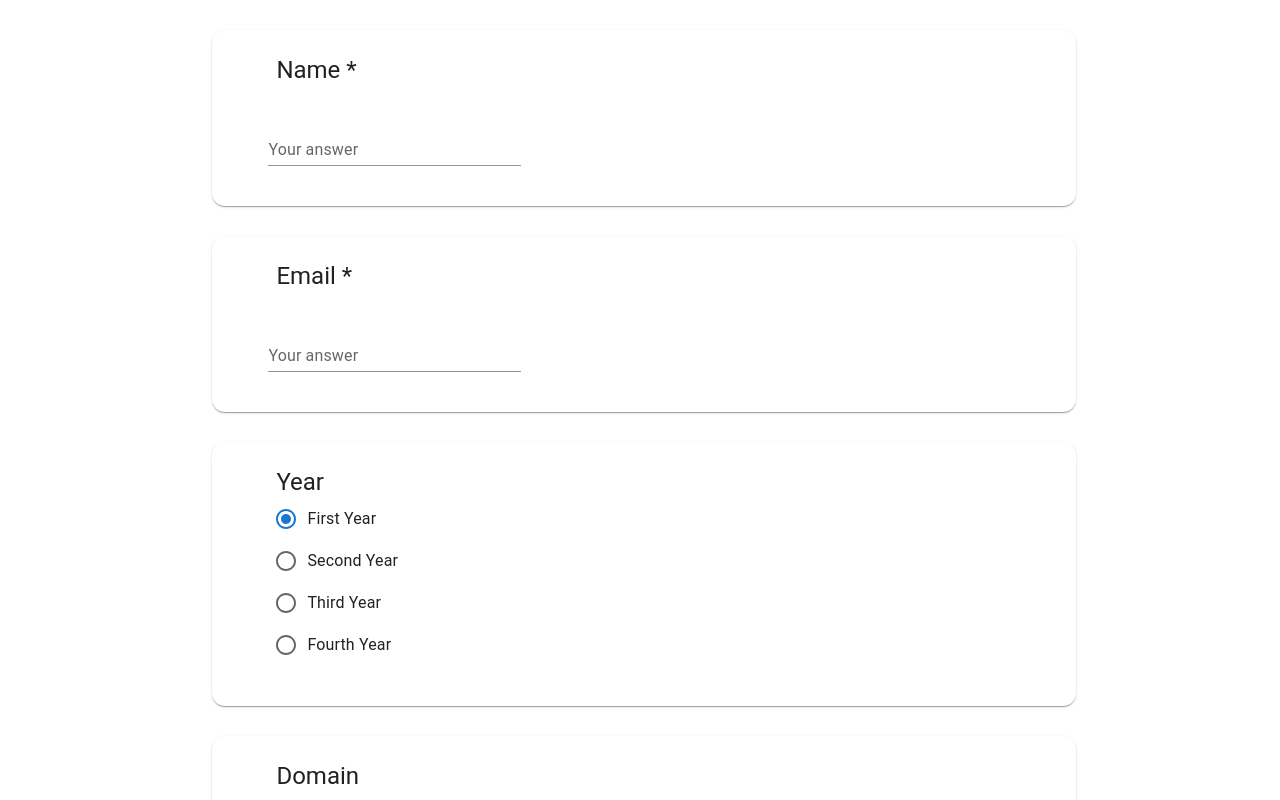
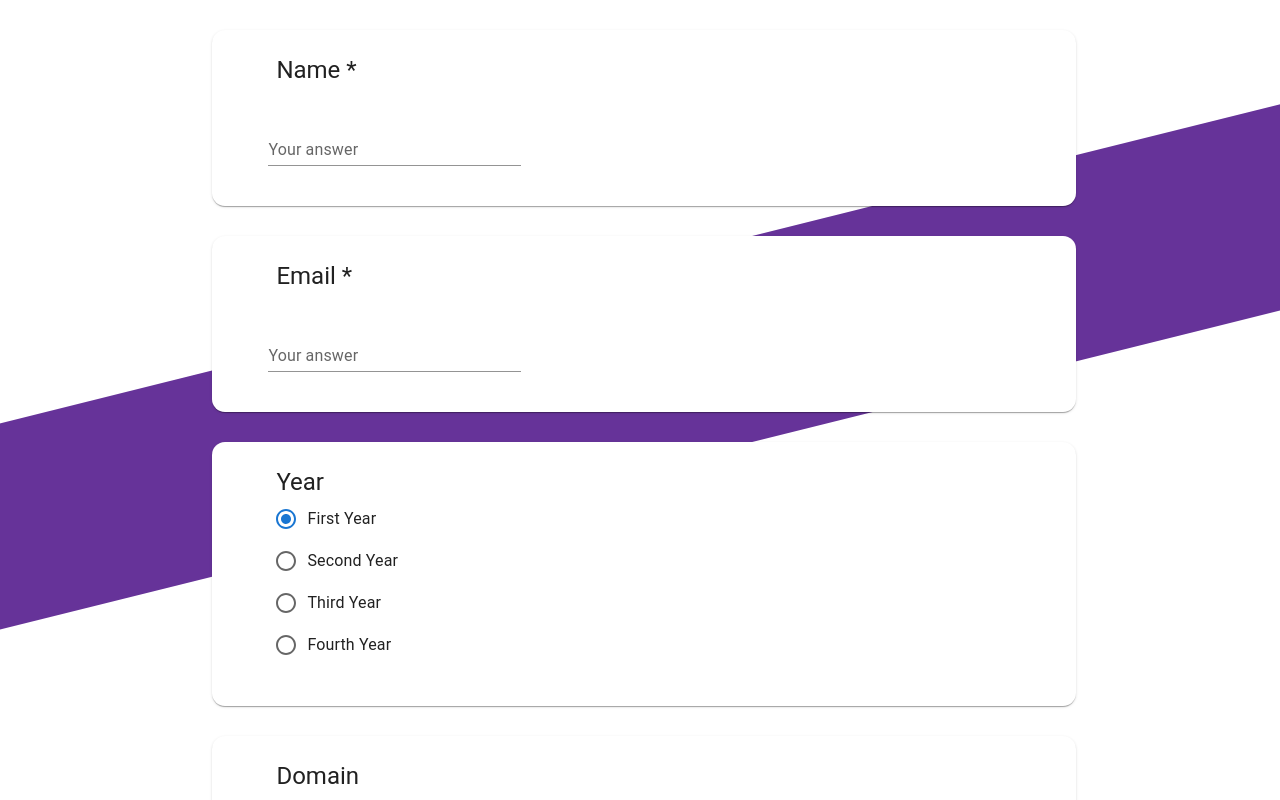
Before and after one commit to himanshu070/Form-For-GFG, a React (Create React App) app: page / in a window 1280 px wide. Shown: the top 800 px of the page. Built offline with nearby package versions, Linux system fonts and the light colour scheme.

Commit message:
Form Design Chnaged

```diff
--- a/src/App.css
+++ b/src/App.css
@@ -1,6 +1,7 @@
 .App {
   text-align: center;
 }
+
 
 .App-logo {
   height: 40vmin;
@@ -39,6 +40,9 @@
 }
 
 /* Loading Bar */
+#root{
+  overflow: hidden;
+}
 .form-loading{
   width: 100vw;
   height: 100vh;
@@ -53,3 +57,21 @@
   display: flex;
   flex-direction: column;
 }
+
+.designBox{
+  height: 100vh;
+  display: flex;
+  justify-content: center;
+  align-items: center;
+  z-index: -1;
+  position: fixed;
+  margin-top: -10vh;
+
+}
+.form-design-background{
+  width:120vw;
+  height: 200px;
+  background-color: rebeccapurple;
+  margin-left: -60px;
+  transform: rotate(-14deg);
+}
--- a/src/App.js
+++ b/src/App.js
@@ -112,6 +112,9 @@ function App() {
       </div>
       {!isSubmit ? (
         <div className="app-js">
+      <div className="designBox" >
+        <div className="form-design-background" ></div>
+      </div>
           <div id="form-alert" className={isAlert ? "" : "form-hidden"}>
             <Alert className="form-alert-box" severity="error">
               Please fill all the fields
```
